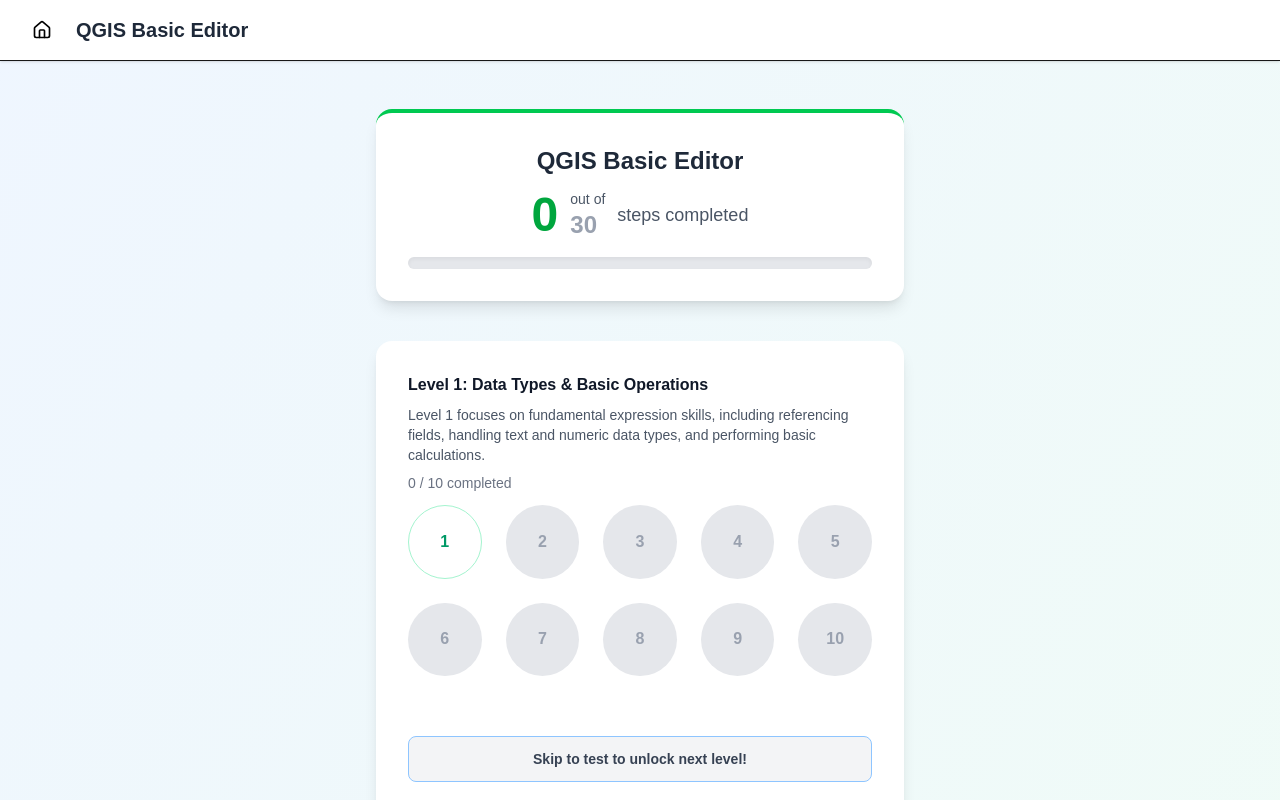
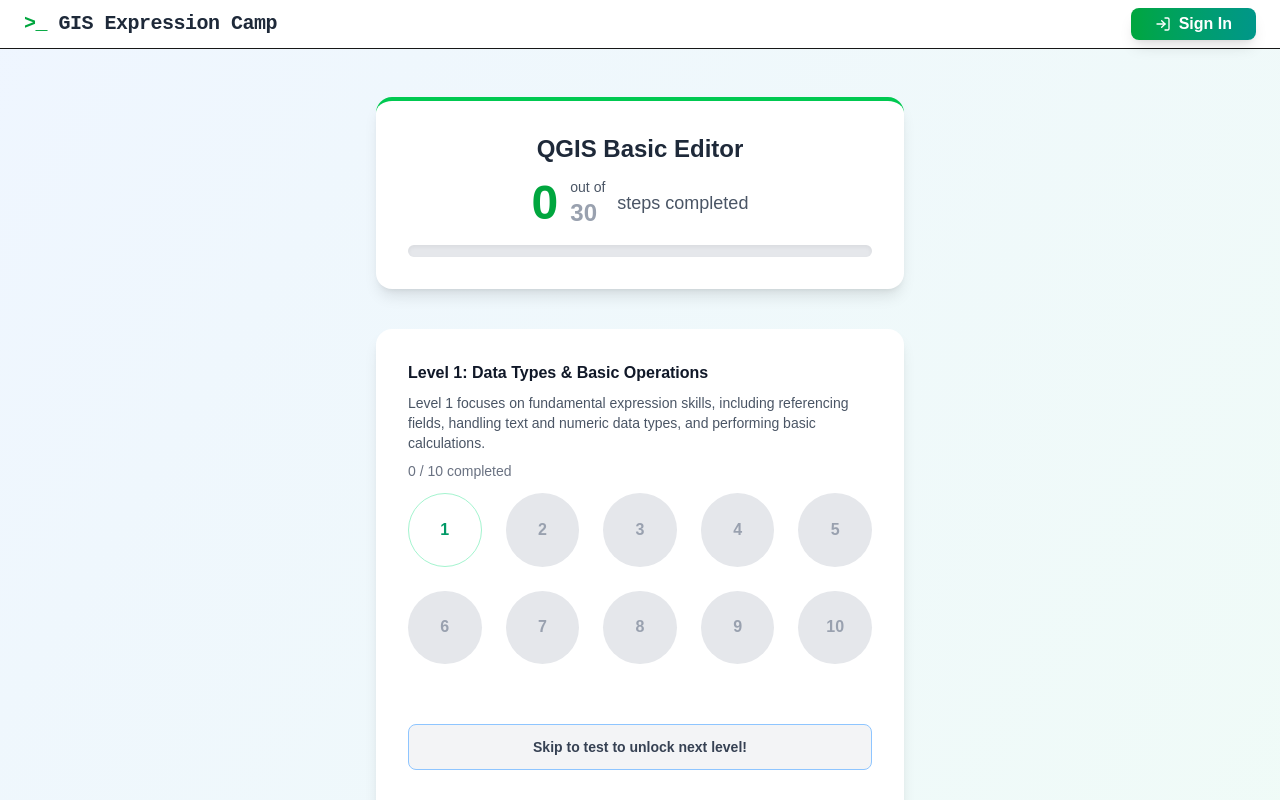
Before and after one commit to leiding06/qgis_arcgis_expression_code_camp, a Next.js app: page /qgis/basic in a window 1280 px wide. Shown: the top 800 px of the page. Built offline with nearby package versions, Linux system fonts and the light colour scheme; no server answers.

Commit message:
Last check of validator and test answers, amended few errors

```diff
--- a/src/app/layout.tsx
+++ b/src/app/layout.tsx
@@ -1,6 +1,6 @@
 // app/layout.tsx
 import type { Metadata } from "next";
-
+import Navbar from "@/components/Header";
 import "./globals.css";
 import { AuthProvider } from '@/components/Auth/AuthProvider';
 import { ProgressProvider } from '@/components/Progress/ProgressProvider';
@@ -20,6 +20,7 @@
       <body>
         <AuthProvider>
           <ProgressProvider>
+              <Navbar />
             {children}
           </ProgressProvider>
         </AuthProvider>
--- a/src/app/page.tsx
+++ b/src/app/page.tsx
@@ -1,22 +1,19 @@
 'use client';
 //src/app/page.tsx
 
-import { Globe, ChevronRight } from 'lucide-react';
+import {  ChevronRight,  } from 'lucide-react';
 import { useRouter } from 'next/navigation';
 import { useProgress } from '@/components/Progress/ProgressProvider';
 import { UserProgress } from '@/types';
 import { useEffect, useState } from 'react';
-import { useAuth } from '@/components/Auth/AuthProvider';
-import AuthModal from '@/components/Auth/AuthModal';
-import AuthSection from '@/components/Header';
 
 export default function HomePage() {
   const router = useRouter();
   const [displayLevel, setDisplayLevel] = useState('Level 1'); //initial level
-  const [showAuthModal, setShowAuthModal] = useState(false); //control login modal
+//control login modal
 
   //Use AuthProvider to get user info
-  const { user, loading, signOut } = useAuth();
+
   //Use ProgressProvider to get progress info
   const { progress } = useProgress();
 
@@ -60,16 +57,8 @@
 
   return (
     <div className="min-h-screen bg-gradient-to-br from-blue-50 to-green-50">
-      {/* Navbar */}
-      <nav className="bg-white shadow-sm border-b">
-        <div className="max-w-7xl mx-auto px-6 py-3 flex justify-between items-center">
-          <div className="flex items-center gap-2">
-            <Globe className="w-6 h-6 text-black" />
-            <span className="text-xl font-bold text-gray-800">{text.title}</span>
-          </div>
-          </div>
-          <AuthSection setShowAuthModal={setShowAuthModal} />
-        </nav>
+
+
 
       {/* Main Content */}
       <div className="max-w-6xl mx-auto px-6 py-16">
@@ -113,11 +102,7 @@
             </div>
           </button>
         </div>
-        {/* Auth Modal, Pop up when user not logged in */}
-        <AuthModal
-        isOpen={showAuthModal}
-        onClose={() => setShowAuthModal(false)}
-      />
+
       </div>
     </div>
   );
--- a/src/app/qgis/basic/page.tsx
+++ b/src/app/qgis/basic/page.tsx
@@ -87,21 +87,6 @@
 
     return (
         <div className="min-h-screen bg-gradient-to-br from-blue-50 to-green-50">
-        {/* Navbar */}
-        <nav className="bg-white shadow-sm border-b">
-            <div className="max-w-7xl mx-auto px-6 py-3 flex justify-between items-center">
-            <div className="flex items-center gap-4">
-                <button
-                onClick={() => router.push('/')}
-                className="p-2 text-black hover:bg-gray-100 rounded-lg transition"
-                >
-                <Home className="w-5 h-5" />
-                </button>
-                <span className="text-xl font-bold text-gray-800">{text.title}</span>
-            </div>
-
-            </div>
-        </nav>
 
             {/* Header */}
             <div className="max-w-xl mx-auto px-6 py-12">
--- a/src/components/Header.tsx
+++ b/src/components/Header.tsx
@@ -0,0 +1,65 @@
+// components/Header.tsx
+'use client';
+
+import { useState } from 'react';
+import { useRouter } from 'next/navigation';
+import { User, LogIn, LogOut } from 'lucide-react';
+import { useAuth } from '@/components/Auth/AuthProvider';
+import AuthModal from '@/components/Auth/AuthModal';
+
+export default function Navbar() {
+    const router = useRouter();
+    const { user, loading, signOut } = useAuth();
+    const [showAuthModal, setShowAuthModal] = useState(false);
+
+    return (
+        <>
+        <nav className="bg-white shadow-sm border-b">
+            <div className="max-w-7xl mx-auto px-6 py-2 flex justify-between items-center">
+            {/* Logo - monospace/terminal style */}
+            <div style={{ fontFamily: "'Courier New', Courier, monospace" }} className="text-base font-bold text-gray-800 tracking-tight">
+                <button
+                onClick={() => router.push('/')}
+                style={{ fontFamily: "'Courier New', Courier, monospace" }}
+                className="text-base text-xl font-bold text-gray-800 tracking-tight hover:text-green-700 transition"
+            >
+                <span className="text-green-600">&gt;_</span> GIS Expression Camp
+            </button>
+
+            </div>
+
+            <div>
+                {loading ? (
+                <div className="w-8 h-6 border-2 border-gray-300 border-t-green-500 rounded-full animate-spin" />
+                ) : user ? (
+                <div className="flex items-center gap-4">
+                    <div className="flex items-center gap-2 px-4 py-2 bg-gray-100 rounded-lg">
+                    <User className="w-4 h-4 text-gray-600" />
+                    <span className="text-sm font-medium text-gray-700">{user?.email}</span>
+                    </div>
+                    <button
+                    onClick={signOut}
+                    className="px-4 py-1 bg-gray-600 text-white rounded-lg hover:bg-gray-700 transition flex items-center gap-2"
+                    >
+                    <LogOut className="w-4 h-4" />
+                    Sign Out
+                    </button>
+                </div>
+                ) : (
+                <button
+                    onClick={() => setShowAuthModal(true)}
+                    className="px-6 py-1 bg-gradient-to-r from-green-600 to-teal-600 text-white rounded-lg hover:from-green-700 hover:to-teal-700 transition flex items-center gap-2 font-semibold text-s shadow-lg"
+                >
+                    <LogIn className="w-4 h-4" />
+                    Sign In
+                </button>
+                )}
+            </div>
+            </div>
+        </nav>
+
+        {/* Modal all pages， popup when clicl sign in */}
+        <AuthModal isOpen={showAuthModal} onClose={() => setShowAuthModal(false)} />
+        </>
+    );
+}
--- a/src/data/qgis/basic-steps.ts
+++ b/src/data/qgis/basic-steps.ts
@@ -119,14 +119,14 @@
         You can also define length limits; for example, a length of 3 means the maximum storable value is 999.
         Please be aware that direct calculations between different data types (like text and numbers) are not possible. We will cover type conversion functions in later steps.
         In this practice, the new field 'month' is an Integer type, so you can only use numbers, not text.
-        You do not need to use quotes when entering numeric values, but you are allowed to do so.`,
+        No quotes are needed for numeric values.`,
 
         example: `Example:
     10 or "10"
     // October represented as number`,
         question: `Set the month field to 10 (October).
         Please assume we have selected the "month" field to update in the QGIS field calculator.`,
-        correctAnswers: [10, '10'],
+        correctAnswers: [10],
         hints: [
         'You can use single quotes, but not necessary.',
         'Integer fields can only store whole numbers.',
@@ -899,14 +899,15 @@
     Becasue the field unit are all 'million', a rounded value will be good enough. We also would like to have the unit after it. For example: 3 million.`,
 
     correctAnswers: [
-        "to_string(round(sales - expenses)) || 'million'",
-        "to_string(round(sales - expenses)) + 'million'"
+        "to_string(round(sales - expenses)) || ' million'",
+        "to_string(round(sales - expenses)) + ' million'"
     ],
 
     hints: [
         "Profie should be sales - expenses.",
         "Remember you can use round() to get the nearest integer.",
         "Remember you can't use || or + to concatenate string and integer. You need to convert the data type first by using to_string().",
+        "Don't forget the space between the number and the unit ' million'."
     ],
 
     initialTable: {
@@ -1008,7 +1009,8 @@
     You have been asked to create a new field as land_type_and_use, which only stores the information of land type and land use. Please use array_slice() to get the first two elements of the array field.`,
 
     correctAnswers: [
-        "array_slice(string_to_array('land_info'), 0, 1)",
+        "array_slice(string_to_array(land_info), 0, 1)",
+        "array_slice(string_to_array(\"land_info\"), 0, 1)",
     ],
 
     hints: [
--- a/src/data/qgis/basic-tests.ts
+++ b/src/data/qgis/basic-tests.ts
@@ -71,7 +71,7 @@
             question: "Which of the following correctly adds a prefix 'ID_' to a field called 'number'?",
             points: 1,
             options: [
-            "'ID_' + \"number\"",
+            "'ID_' & \"number\"",
             "'ID_' || \"number\"",
             "\"number\" || 'ID_'",
             "'ID_' & \"number\""
@@ -122,12 +122,12 @@
             question: "Which of the following statements correctly describes the $ and @ variables in QGIS expressions?",
             points: 1,
             options: [
-            "$ variables can be user-defined, @ variables are system-defined",
-            "$ variables relate to project/layer/context , @ variables relate to geometry/features",
-            "$ variables are for strings, @ variables are for numbers",
-            "There is no difference, they are interchangeable"
+                "$ variables relate to geometry/features, @ variables relate to project/layer/context",  // 正确
+                "$ variables relate to project/layer/context, @ variables relate to geometry/features",
+                "$ variables are for strings, @ variables are for numbers",
+                "There is no difference, they are interchangeable"
             ],
-            correctOption: 1,
+            correctOption: 0,
             explanation: "$ variables (like $area, $x, $y) are default variables related to the current feature's geometry. @ variables (like @layer_name, @row_number) are context variables that store information about the project, layer, or expression context."
         },
         {
@@ -154,7 +154,7 @@
             "$area",
             "area()"
             ],
-            correctOption: 3,
+            correctOption: 2,
             explanation: "$area returns the area of the current polygon feature. The unit depends on your project's CRS settings."
         },
         {
@@ -186,7 +186,7 @@
             "The current date and time",
             "The project creation date"
             ],
-            correctOption: 3,
+            correctOption: 2,
             explanation: "now() returns both the current date and time. You can use to_date(now()) if you only need the date portion."
         },
         {
```
